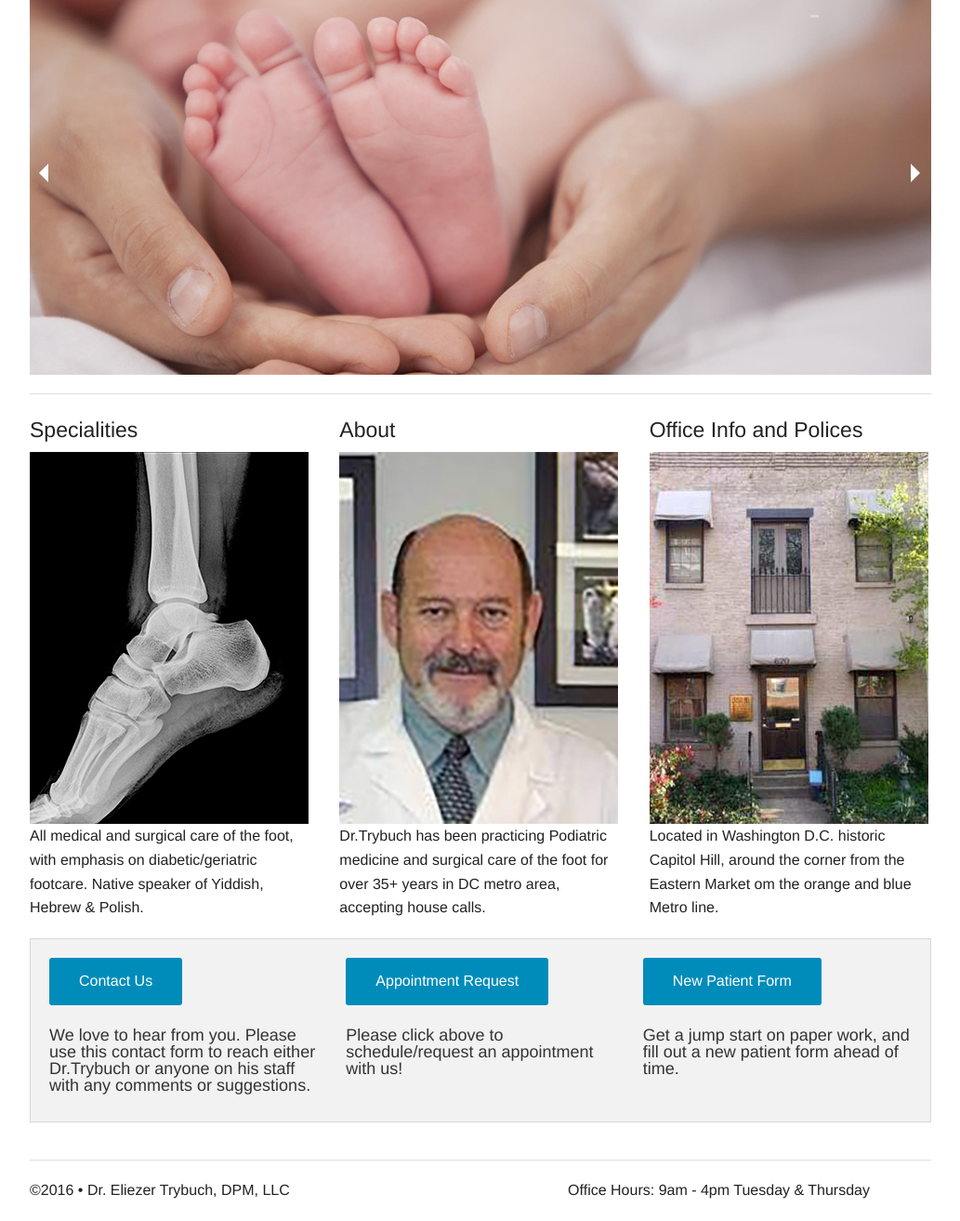
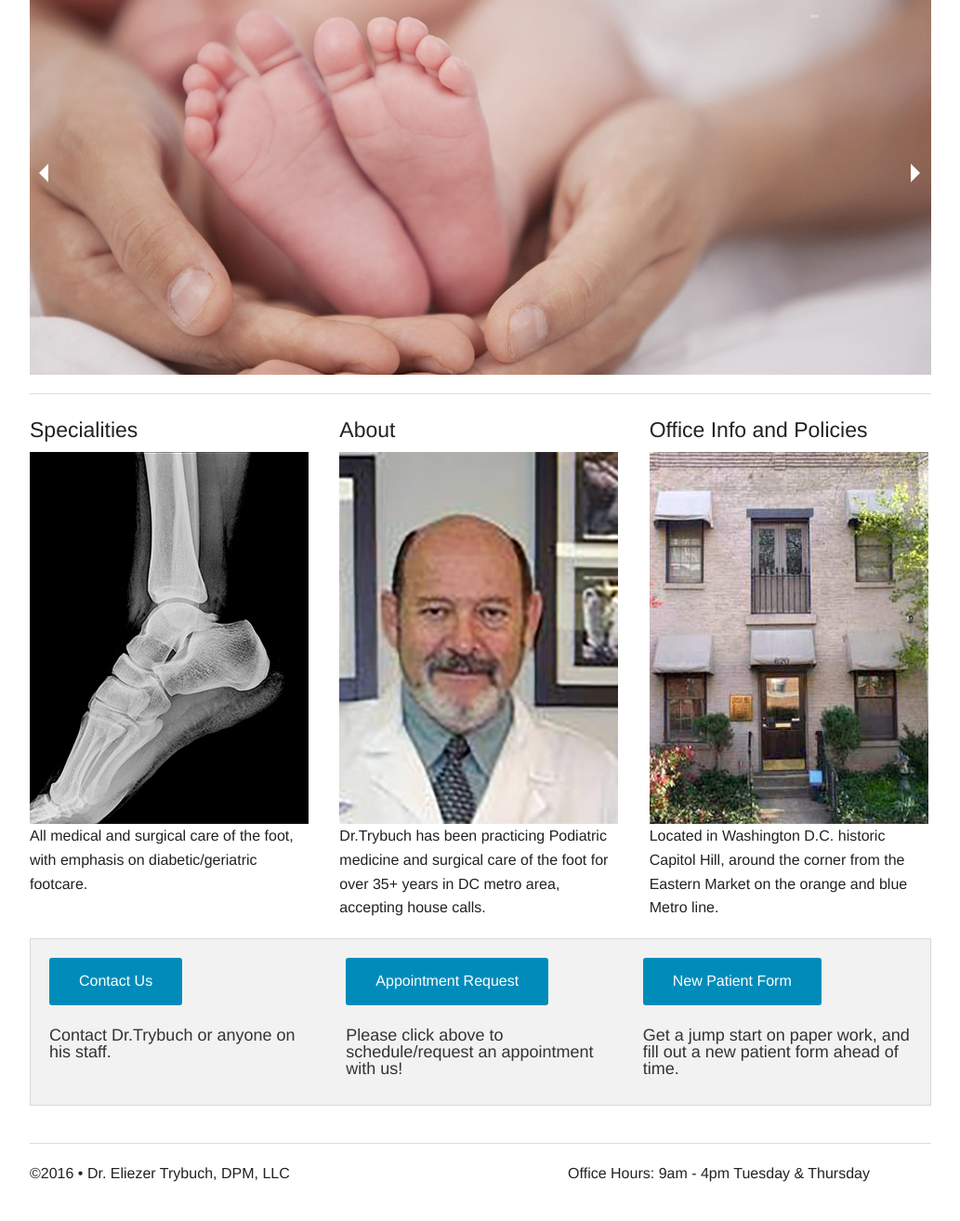
Before and after one commit to Elaniobro/dr, a PHP site: page / in a window 1280 px wide. Shown: the part 46-1359 px from the top of the page at 93% size, without its empty margins (123-1156 px from the left). After the commit the page ends 1317 px from the top, so only its background shows below. Run offline with PHP 8.4, Linux system fonts and the light colour scheme.

Commit message:
Updating copy

```diff
--- a/index.php
+++ b/index.php
@@ -20,7 +20,7 @@
             <h4>Specialities</h4>
             <img src="img/specialities.jpg"/>
           </a>
-            <p>All medical and surgical care of the foot, with emphasis on diabetic/geriatric footcare. Native speaker of Yiddish, Hebrew & Polish.</p>
+            <p>All medical and surgical care of the foot, with emphasis on diabetic/geriatric footcare.</p>
           </a>
         </div>
 
@@ -35,10 +35,10 @@
 
         <div class="large-4 columns">
           <a href="info" target="_self">
-            <h4>Office Info and Polices</h4>
+            <h4>Office Info and Policies</h4>
             <img src="img/office.jpg"/>
           </a>
-            <p>Located in Washington D.C. historic Capitol Hill, around the corner from the Eastern Market om the orange and blue Metro line.</p>
+            <p>Located in Washington D.C. historic Capitol Hill, around the corner from the Eastern Market on the orange and blue Metro line.</p>
 
         </div>
       </div>
@@ -49,7 +49,7 @@
             <div class="row">
               <div class="large-4 columns">
                 <a href="contact" class="radius button ">Contact Us</a>
-                <h5>We love to hear from you. Please use this contact form to reach either Dr.Trybuch or anyone on his staff with any comments or suggestions.</h5>
+                <h5>Contact Dr.Trybuch or anyone on his staff.</h5>
               </div>
               <div class="large-4 columns">
                 <a href="request" class="radius button ">Appointment Request</a>
```
